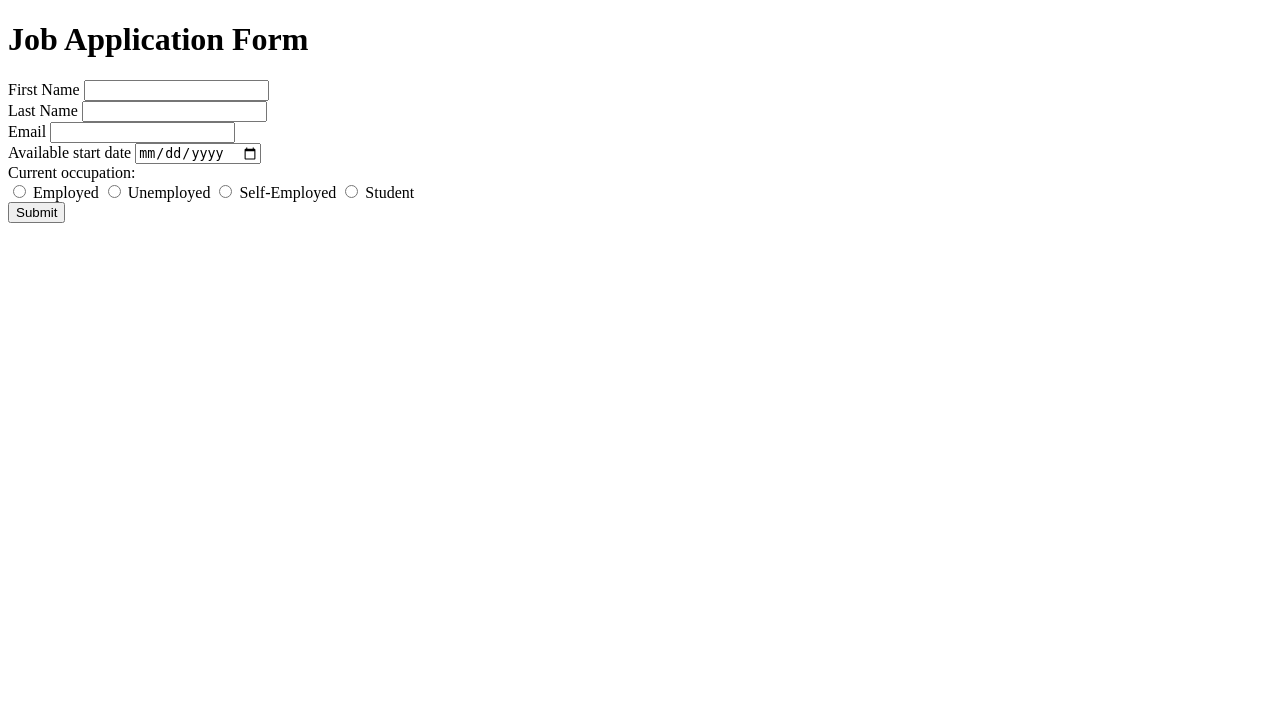
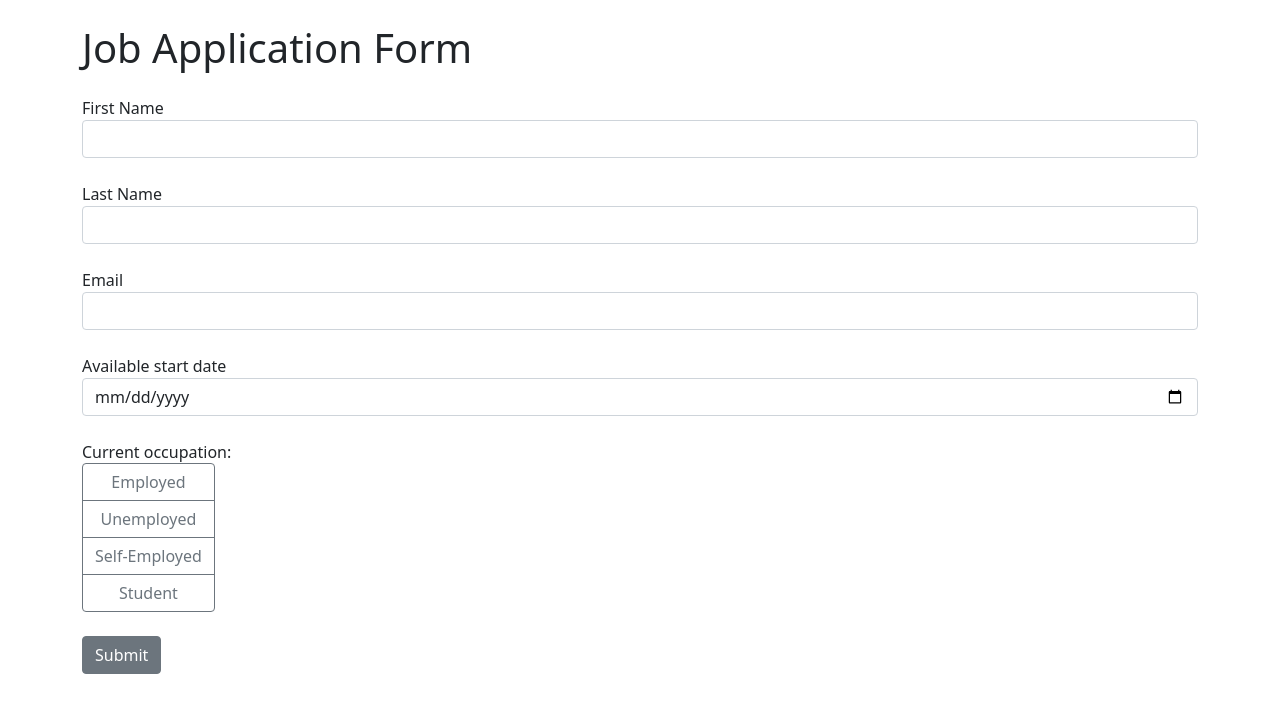
Before and after one commit to Lithium87/job_app_with_flask, a Flask app: page / in a window 1280 px wide. Shown: the top 713 px of the page. Run offline with Flask 3, Linux system fonts and the light colour scheme.

Commit message:
Style the form with bootstrap

```diff
--- a/templates/index.html
+++ b/templates/index.html
@@ -3,45 +3,50 @@
 <head>
     <meta charset="UTF-8">
     <meta name="viewport" content="width=device-width, initial-scale=1, shrink-to-fit=none">
+    <link rel="stylesheet" href="https://cdn.jsdelivr.net/npm/bootstrap@5.1.3/dist/css/bootstrap.min.css">
     <title>Title</title>
 </head>
 <body>
-    <h1>Job Application Form</h1>
+    <div class="container">
+        <h1 class="mt-4 mb-4">Job Application Form</h1>
         <form>
-        <div>
+            <div class="form-group mb-4">
                 <label for="first_name">First Name</label>
-            <input type="text" id="first_name" name="first_name" required>
+                <input class="form-control" type="text" id="first_name" name="first_name" required>
             </div>
-        <div>
+            <div class="form-group mb-4">
                 <label for="last_name">Last Name</label>
-            <input type="text" id="last_name" name="last_name" required>
+                <input class="form-control" type="text" id="last_name" name="last_name" required>
             </div>
-        <div>
+            <div class="form-group mb-4">
                 <label for="email">Email</label>
-            <input type="email" id="email" name="email" required>
+                <input class="form-control" type="email" id="email" name="email" required>
             </div>
-        <div>
+            <div class="form-group mb-4">
                 <label for="date">Available start date</label>
-            <input type="date" id="date" name="date" required>
+                <input class="form-control" type="date" id="date" name="date" required>
             </div>
-        <div>
+            <div class="form-group mb-4">
                 <label>Current occupation:</label>
                 <br>
-            <div id="occupation">
-                <input type="radio" id="employed" name="occupation" required>
-                <label for="employed">Employed</label>
+                <div class="btn-group-vertical" id="occupation">
+                    <input class="btn-check form-control" type="radio" id="employed" name="occupation" required>
+                    <label class="btn btn-outline-secondary" for="employed">Employed</label>
 
-                <input type="radio" id="unemployed" name="occupation" required>
-                <label for="unemployed">Unemployed</label>
+                    <input class="btn-check form-control" type="radio" id="unemployed" name="occupation" required>
+                    <label class="btn btn-outline-secondary" for="unemployed">Unemployed</label>
 
-                <input type="radio" id="self-employed" name="occupation" required>
-                <label for="self-employed">Self-Employed</label>
+                    <input class="btn-check form-control" type="radio" id="self-employed" name="occupation" required>
+                    <label class="btn btn-outline-secondary" for="self-employed">Self-Employed</label>
 
-                <input type="radio" id="student" name="occupation" required>
-                <label for="student">Student</label>
+                    <input class="btn-check form-control" type="radio" id="student" name="occupation" required>
+                    <label class="btn btn-outline-secondary" for="student">Student</label>
                 </div>
             </div>
-        <button type="button">Submit</button>
+            <button class="btn btn-secondary mb-4" type="button">Submit</button>
         </form>
+    </div>
+    <script src="https://code.jquery.com/jquery-3.6.0.min.js"></script>
+    <script src="https://cdn.jsdelivr.net/npm/bootstrap@5.1.3/dist/js/bootstrap.min.js"></script>
 </body>
 </html>
```
Lines whose indentation alone changed are shown as unchanged.
